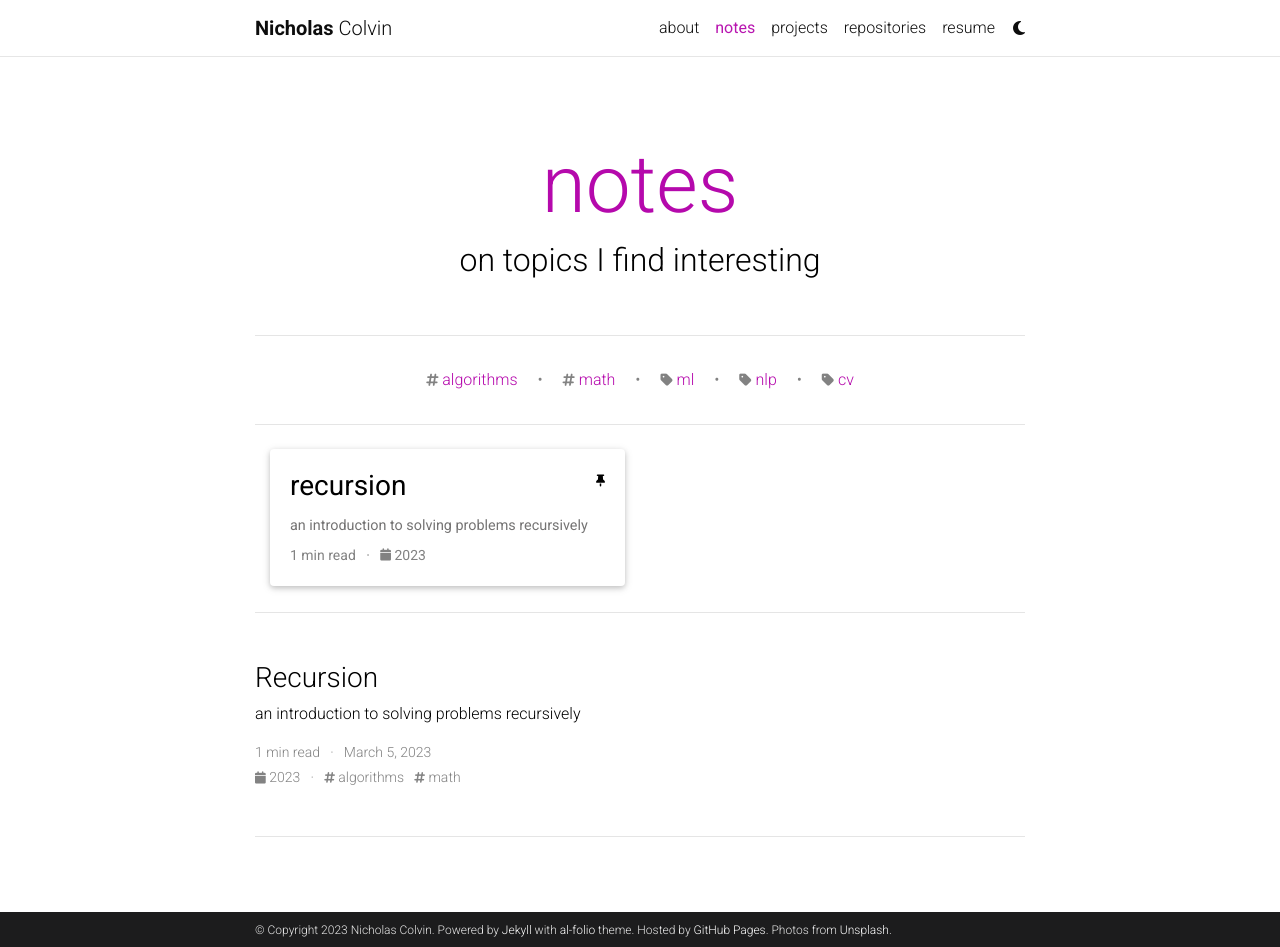
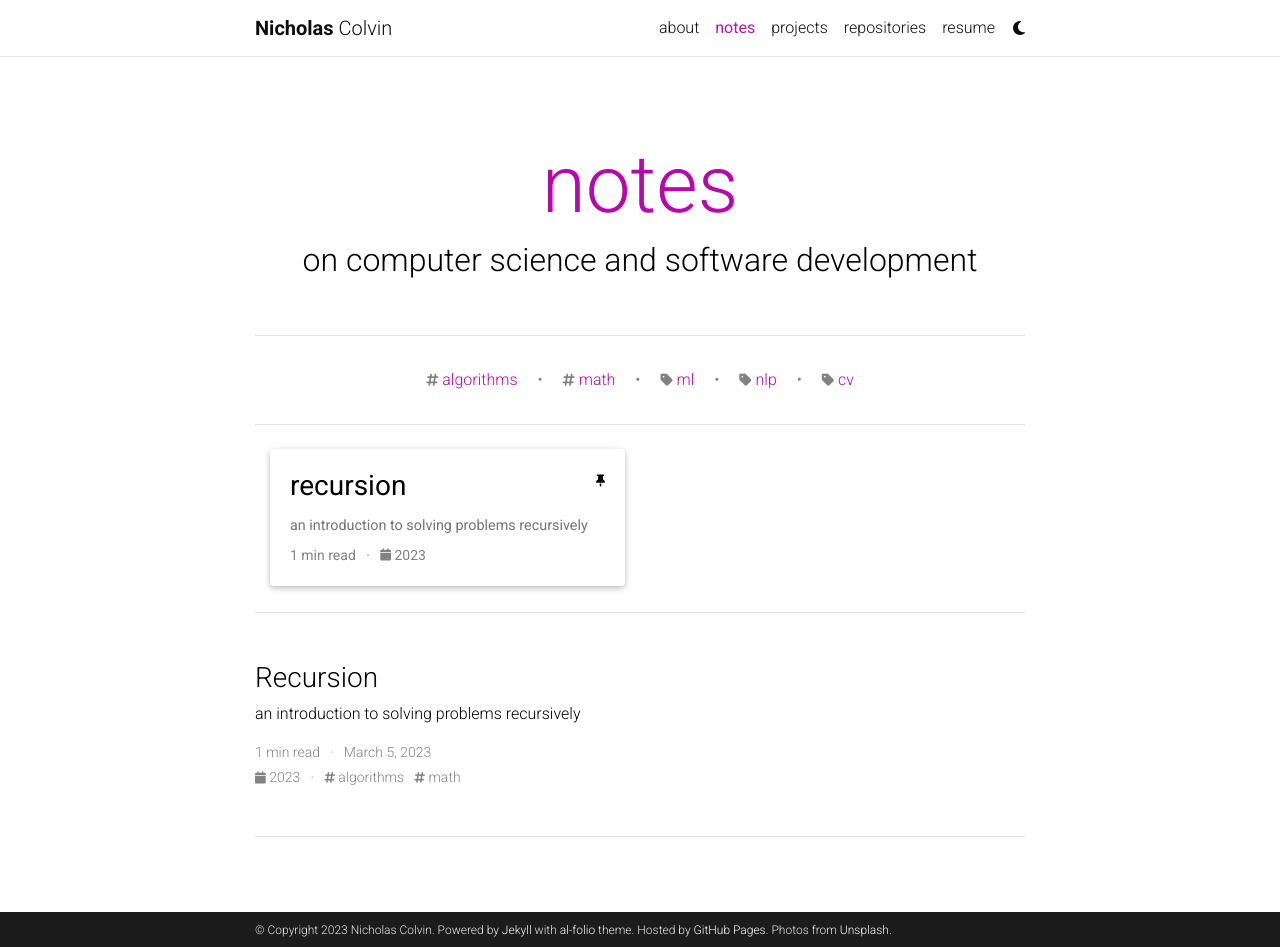
Before and after one commit to njcolvin/njcolvin.github.io, a Jekyll site: the page built from blog/index.html, in a window 1280 px wide and 947 px high. Built offline with Jekyll 4.4.1, drawn with Linux system fonts in a browser that asks for light colours; full-size pictures stand in for the smaller copies a plugin makes; the list of posts is cut into pages by our own code; comment, search, counter and statistics services are not loaded; a style sheet for code colours, icons or effects is not loaded.

Commit message:
keywords, comments

```diff
--- a/_config.yml
+++ b/_config.yml
@@ -13,7 +13,7 @@
   Powered by <a href="https://jekyllrb.com/" target="_blank">Jekyll</a> with <a href="https://github.com/alshedivat/al-folio">al-folio</a> theme.
   Hosted by <a href="https://pages.github.com/" target="_blank">GitHub Pages</a>.
   Photos from <a href="https://unsplash.com" target="_blank">Unsplash</a>.
-keywords: jekyll, jekyll-theme, academic-website, portfolio-website  # add your own keywords or leave empty
+keywords: jekyll, jekyll-theme, academic-website, portfolio-website, machine-learning, artificial-intelligence, software-developer  # add your own keywords or leave empty
 
 lang: en # the language of your site (for example: en, fr, cn, ru, etc.)
 icon: ☄️  # the emoji used as the favicon (alternatively, provide image name in /assets/img/)
@@ -125,8 +125,8 @@
 
 blog_name: notes # blog_name will be displayed in your blog page
 blog_nav_title: notes # your blog must have a title for it to be displayed in the nav bar
-blog_description: on topics I find interesting
-permalink: /blog/:year/:title/
+blog_description: on computer science and software development
+permalink: /notes/:year/:title/
 
 # Pagination
 pagination:
@@ -140,10 +140,10 @@
 # Follow instructions on https://giscus.app/ to setup for your repo to fill out
 # the information below.
 giscus:
-  repo: alshedivat/al-folio      # <your-github-user-name>/<your-github-repo-name>
-  repo_id: MDEwOlJlcG9zaXRvcnk2MDAyNDM2NQ==
-  category: Comments             # name of the category under which discussions will be created
-  category_id: DIC_kwDOA5PmLc4CTBt6
+  repo: njcolvin/njcolvin.github.io      # <your-github-user-name>/<your-github-repo-name>
+  repo_id: R_kgDOKRDyiA
+  category: Announcements             # name of the category under which discussions will be created
+  category_id: DIC_kwDOKRDyiM4CaDOm
   mapping: title                 # identify discussions by post title
   strict: 1                      # use strict identification mode
   reactions_enabled: 1           # enable (1) or disable (0) emoji reactions
```
